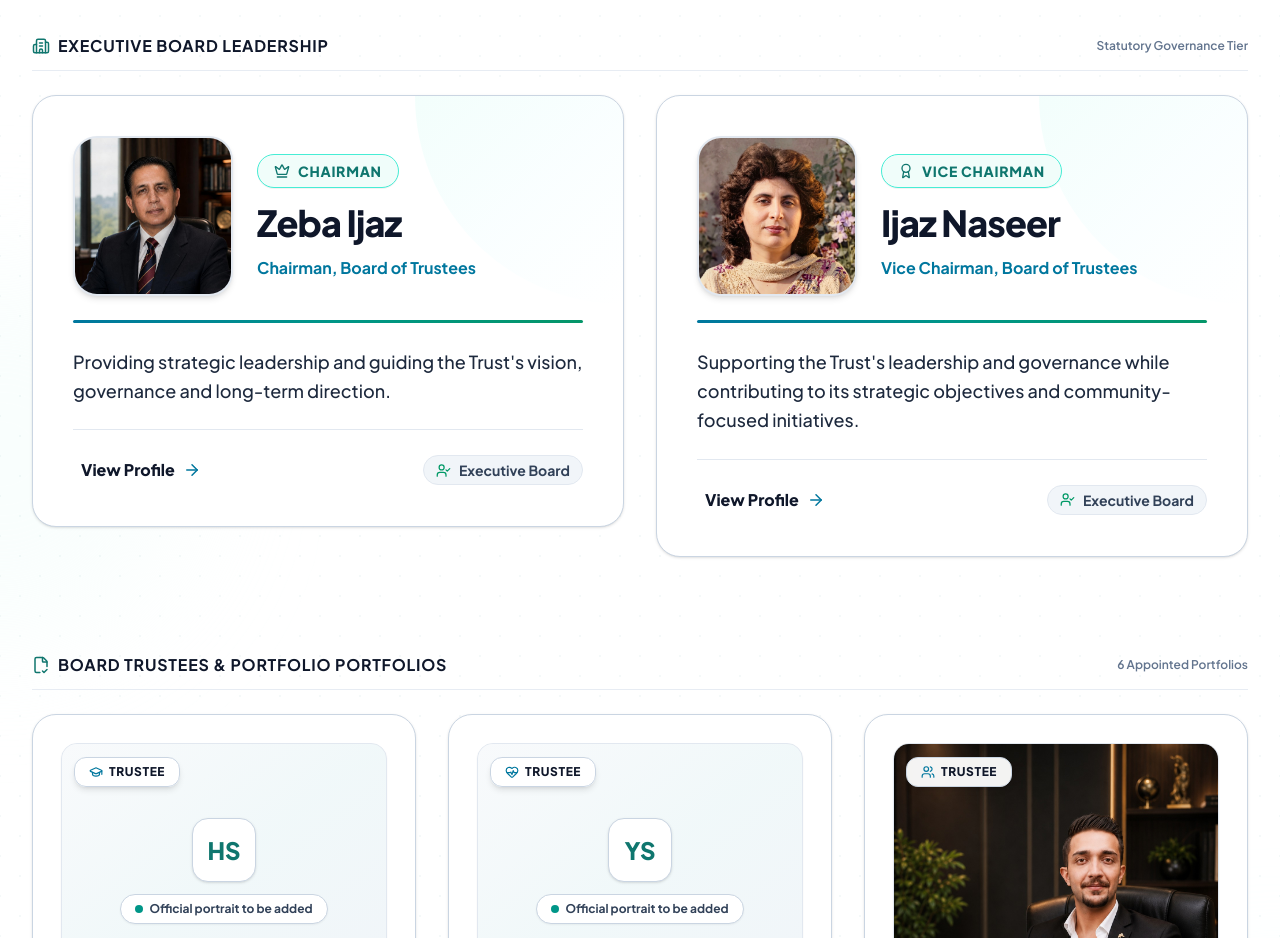
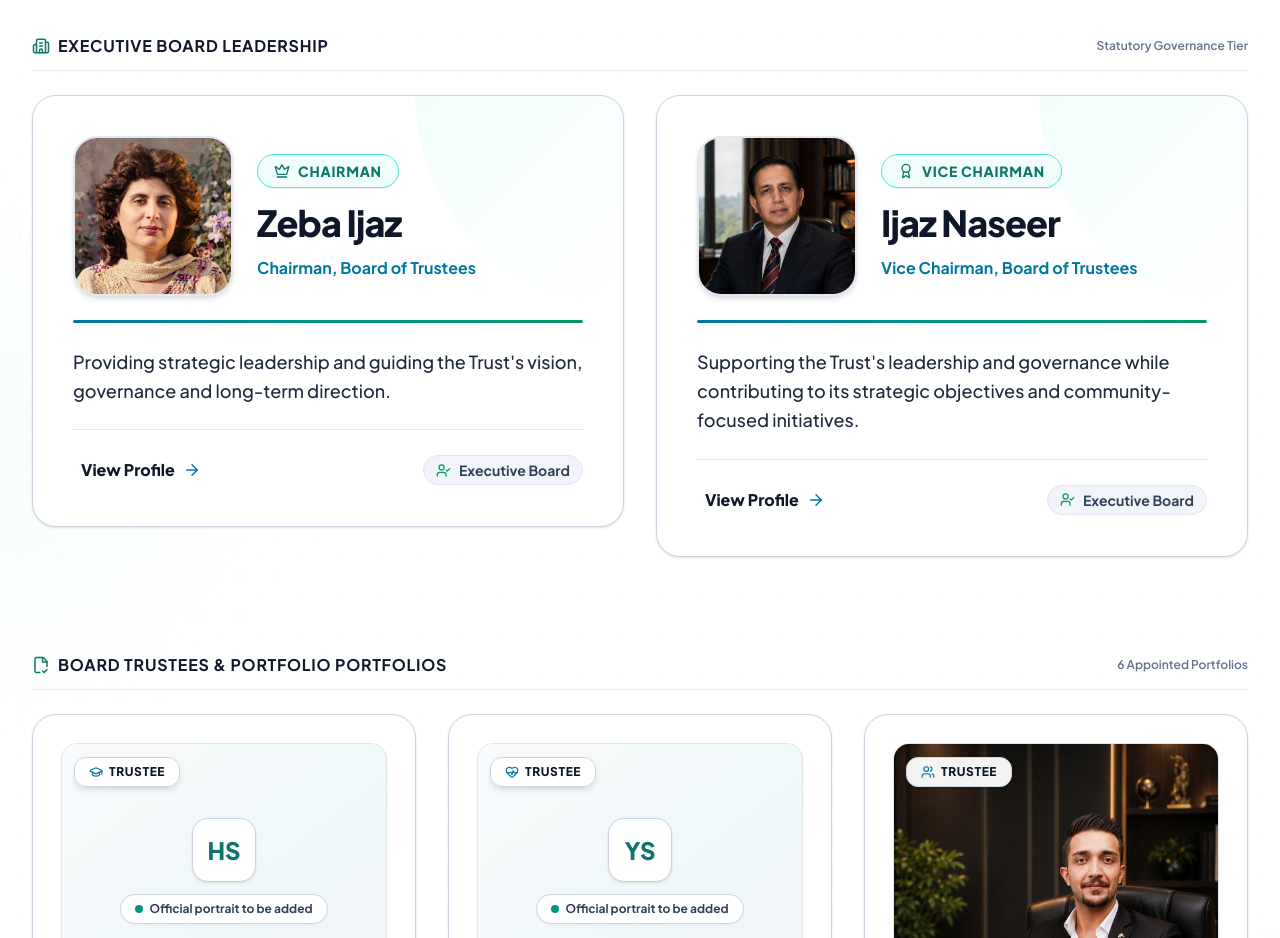
Before and after one commit to developbysaif/Roysons-trust, a Next.js app: page /leadership-trustees in a window 1280 px wide. Shown: the part 1020-1958 px from the top of the page. Built offline with nearby package versions, Linux system fonts and the light colour scheme.

Commit message:
first commit

```diff
--- a/data/teamData.js
+++ b/data/teamData.js
@@ -55,7 +55,7 @@ export const teamData = {
       role: "Chairman, Board of Trustees",
       shortDescription:
         "Providing strategic leadership and guiding the Trust's vision, governance and long-term direction.",
-      photo: "/logos/chairman.jpeg",
+      photo: "/logos/ijaz.jpeg",
       term: "[Statutory Appointment]",
       hasRealPhoto: true,
     },
@@ -65,7 +65,7 @@ export const teamData = {
       role: "Vice Chairman, Board of Trustees",
       shortDescription:
         "Supporting the Trust's leadership and governance while contributing to its strategic objectives and community-focused initiatives.",
-      photo: "/logos/ijaz.jpeg",
+      photo: "/logos/chairman.jpeg",
       term: "[Statutory Appointment]",
       hasRealPhoto: true,
     },
--- a/data/trusteesData.js
+++ b/data/trusteesData.js
@@ -25,7 +25,7 @@ export const trusteesData = {
       portfolio: "Strategic Leadership & Institutional Governance",
       description:
         "Providing strategic leadership and guiding the Trust's vision, governance and long-term direction.",
-      image: "/logos/chairman.jpeg",
+      image: "/logos/ijaz.jpeg",
       hasRealPhoto: true,
       icon: "Crown",
       featured: true,
@@ -40,7 +40,7 @@ export const trusteesData = {
       portfolio: "Strategic Operations & Community Initiatives",
       description:
         "Supporting the Trust's leadership and governance while contributing to its strategic objectives and community-focused initiatives.",
-      image: "/logos/ijaz.jpeg",
+      image: "/logos/chairman.jpeg",
       hasRealPhoto: true,
       icon: "Award",
       featured: true,
```
Also changed, not shown: public/logos/Hesham Sultan Ijaz.jpg.jpeg (added).
